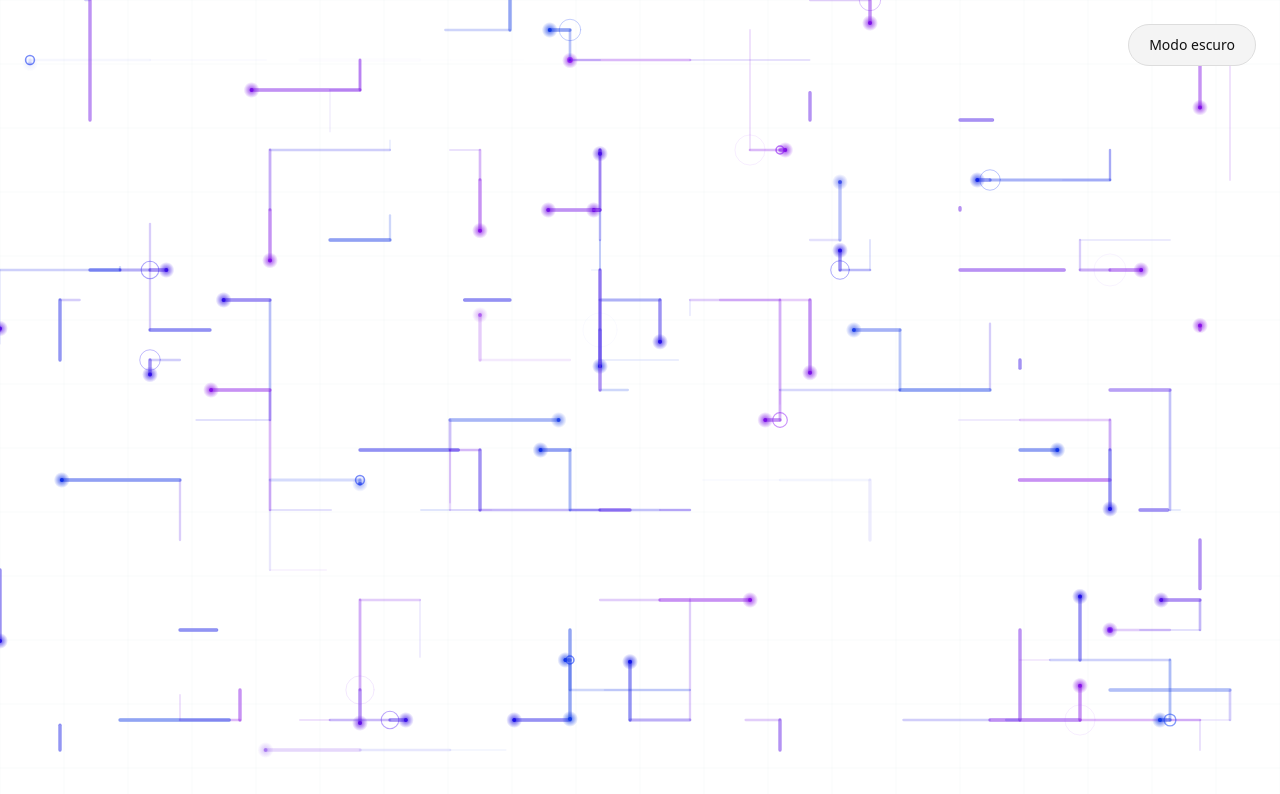
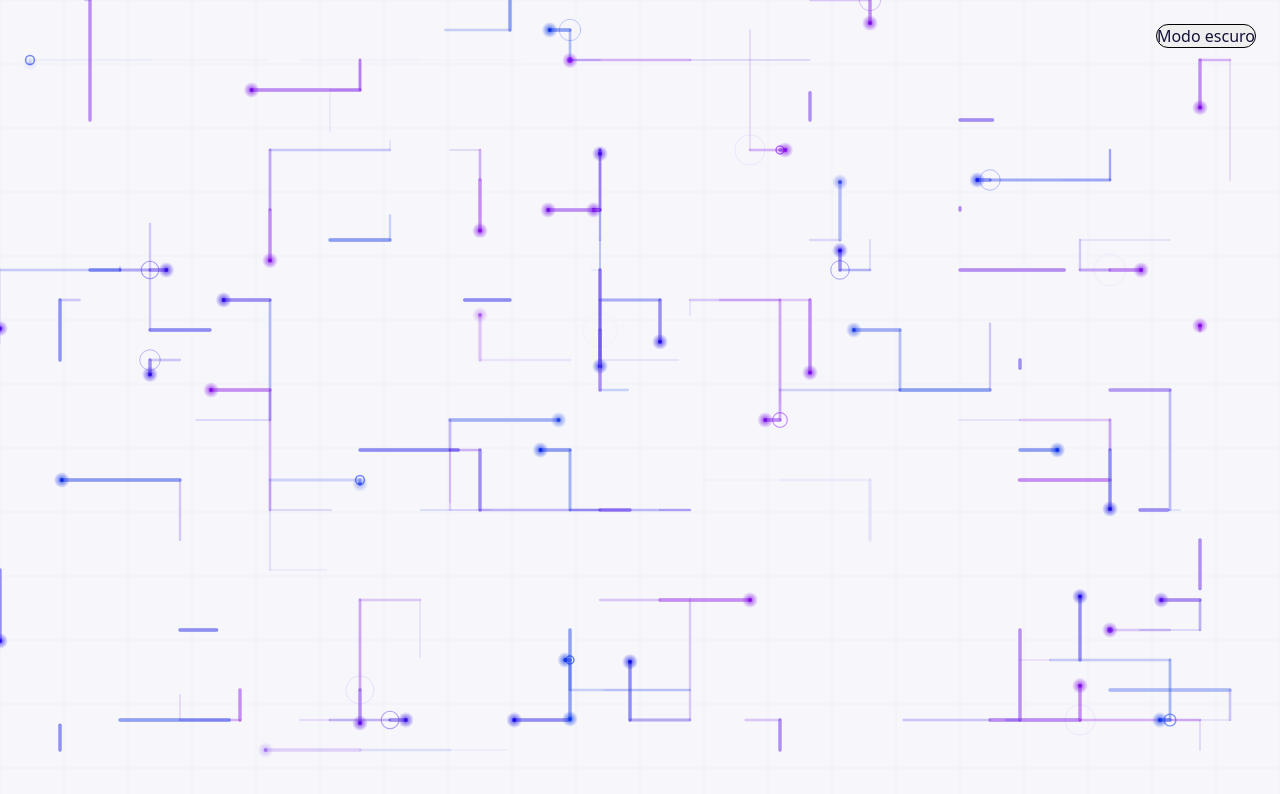
Before and after one commit to Plovatto/Portfolio, a React (Vite) app: page / in a window 1280 px wide. Shown: the top 794 px of the page. Built offline with nearby package versions, Linux system fonts and the light colour scheme.

Commit message:
:art: refactor: add design tokens and base styles

```diff
--- a/src/index.css
+++ /dev/null
@@ -1,45 +0,0 @@
-@import 'tailwindcss';
-
-@custom-variant dark (&:where([data-theme='dark'], [data-theme='dark'] *));
-
-:root {
-  --color-bg: #ffffff;
-  --color-text: #111111;
-  --color-surface: #f4f4f4;
-  --color-border: #dddddd;
-
-  --font-sans: system-ui, 'Segoe UI', Roboto, sans-serif;
-
-  color-scheme: light;
-}
-
-:root[data-theme='dark'] {
-  --color-bg: #0b0a16;
-  --color-text: #ffffff;
-  --color-surface: #18162a;
-  --color-border: #2c2a42;
-
-  color-scheme: dark;
-}
-
-@theme inline {
-  --color-bg: var(--color-bg);
-  --color-text: var(--color-text);
-  --color-surface: var(--color-surface);
-  --color-border: var(--color-border);
-  --font-sans: var(--font-sans);
-}
-
-body {
-  min-height: 100svh;
-  background-color: var(--color-bg);
-  color: var(--color-text);
-  font-family: var(--font-sans);
-  transition:
-    background-color 0.2s ease,
-    color 0.2s ease;
-}
-
-#root {
-  min-height: 100svh;
-}
--- a/src/main.tsx
+++ b/src/main.tsx
@@ -1,6 +1,6 @@
 import { StrictMode } from 'react'
 import { createRoot } from 'react-dom/client'
-import './index.css'
+import './styles/index.css'
 import App from './App.tsx'
 import { ThemeProvider } from './context/ThemeContext'
 
--- /dev/null
+++ b/src/styles/index.css
@@ -0,0 +1,347 @@
+@layer theme, utilities;
+@import 'tailwindcss/theme.css' layer(theme);
+@import 'tailwindcss/utilities.css' layer(utilities);
+
+@custom-variant dark (&:where([data-theme='dark'], [data-theme='dark'] *));
+
+:root {
+  --bg: #f6f6fb;
+  --panel: #ecebf6;
+  --text: #14123a;
+  --muted: #4c4874;
+  --faint: #5f5a8a;
+  --border: rgb(54 46 150 / 0.13);
+  --border-strong: rgb(62 48 190 / 0.3);
+  --blue: #2c4be0;
+  --violet: #7432e8;
+  --accent: #bf1681;
+  --signal: #4a35dc;
+  --tag: rgb(74 53 220 / 0.05);
+  --surface-top: rgb(255 255 255 / 0.98);
+  --surface-bottom: rgb(251 251 255 / 0.98);
+  --edge-a: rgb(44 75 224 / 0.26);
+  --edge-b: rgb(116 50 232 / 0.14);
+  --spot: rgb(74 53 220 / 0.06);
+  --led-off: rgb(62 48 190 / 0.16);
+  --led: #0b9a60;
+  --code: #f2f2f9;
+  --add: #0a7c4e;
+  --spark: var(--accent);
+  --board-trace: rgb(52 58 150 / 0.17);
+  --board-via: rgb(52 58 170 / 0.32);
+  --card-shadow: 0 1px 2px rgb(30 24 90 / 0.05), 0 18px 40px -22px rgb(40 30 130 / 0.22);
+
+  --f-display: 'Chakra Petch', system-ui, sans-serif;
+  --f-body: 'Figtree', system-ui, sans-serif;
+  --f-mono: 'JetBrains Mono', ui-monospace, monospace;
+
+  --act: 3.5rem;
+  --tabs: 2.75rem;
+  --sbar: 1.75rem;
+
+  --ease-out: cubic-bezier(0.23, 1, 0.32, 1);
+  --ease-in-out: cubic-bezier(0.77, 0, 0.175, 1);
+
+  color-scheme: light;
+}
+
+:root[data-theme='dark'] {
+  --bg: #07061a;
+  --panel: #0c0a24;
+  --text: #f4f1ff;
+  --muted: #aba4d9;
+  --faint: #948dc6;
+  --border: rgb(124 92 255 / 0.2);
+  --border-strong: rgb(140 110 255 / 0.5);
+  --blue: #4f7cff;
+  --violet: #a24dff;
+  --accent: #ff4fd8;
+  --signal: #8f73ff;
+  --tag: rgb(124 92 255 / 0.1);
+  --surface-top: rgb(24 19 58 / 0.96);
+  --surface-bottom: rgb(12 10 32 / 0.96);
+  --edge-a: rgb(90 120 255 / 0.38);
+  --edge-b: rgb(160 80 255 / 0.18);
+  --spot: rgb(110 80 255 / 0.16);
+  --led-off: rgb(140 110 255 / 0.22);
+  --led: #3dff9a;
+  --code: #0b0921;
+  --add: #3ddc97;
+  --spark: #fff;
+  --board-trace: rgb(44 62 214 / 0.34);
+  --board-via: rgb(70 86 240 / 0.52);
+  --card-shadow: none;
+
+  color-scheme: dark;
+}
+
+::view-transition-old(root),
+::view-transition-new(root) {
+  animation: none;
+  mix-blend-mode: normal;
+}
+
+* {
+  box-sizing: border-box;
+  margin: 0;
+  padding: 0;
+}
+
+html {
+  scroll-behavior: smooth;
+  scroll-padding-top: 4rem;
+}
+
+html,
+body {
+  overflow-x: clip;
+}
+
+body {
+  min-height: 100svh;
+  padding: var(--tabs) 0 var(--sbar) var(--act);
+  background: var(--bg);
+  color: var(--text);
+  font-family: var(--f-body);
+  -webkit-font-smoothing: antialiased;
+}
+
+a {
+  color: inherit;
+}
+
+button {
+  font: inherit;
+  color: inherit;
+}
+
+:focus-visible {
+  outline: 2px solid var(--signal);
+  outline-offset: 3px;
+  border-radius: 2px;
+}
+
+main {
+  position: relative;
+  z-index: 10;
+}
+
+.wrap {
+  width: min(100% - 4rem, 72rem);
+  margin-inline: auto;
+}
+
+.display {
+  font-family: var(--f-display);
+  font-weight: 650;
+  letter-spacing: -0.005em;
+  line-height: 1.05;
+}
+
+.h2 {
+  font-size: clamp(2rem, 4.2vw, 3.1rem);
+}
+
+.lede {
+  max-width: 50ch;
+  color: var(--muted);
+  font-size: 1.0625rem;
+  line-height: 1.6;
+}
+
+.section {
+  padding-block: clamp(4.5rem, 12vh, 6.5rem);
+}
+
+.chip {
+  position: relative;
+  isolation: isolate;
+  border: 1px solid transparent;
+  border-radius: 14px;
+  background:
+    linear-gradient(180deg, var(--surface-top), var(--surface-bottom)) padding-box,
+    linear-gradient(140deg, var(--edge-a), var(--edge-b) 55%, var(--edge-a)) border-box;
+  box-shadow: var(--card-shadow);
+}
+
+.chip::after {
+  content: '';
+  position: absolute;
+  inset: -1px;
+  padding: 1px;
+  border-radius: inherit;
+  background: linear-gradient(140deg, var(--blue), var(--violet), var(--accent));
+  mask:
+    linear-gradient(#000 0 0) content-box exclude,
+    linear-gradient(#000 0 0);
+  opacity: 0;
+  pointer-events: none;
+  transition: opacity 0.25s ease;
+}
+
+.chip[data-powered]::after {
+  opacity: 0.4;
+}
+
+.chip::before {
+  content: '';
+  position: absolute;
+  inset: 0;
+  z-index: -1;
+  border-radius: inherit;
+  background: radial-gradient(
+    420px circle at var(--mx, 50%) var(--my, 0%),
+    var(--spot),
+    transparent 65%
+  );
+  opacity: 0;
+  pointer-events: none;
+  transition: opacity 0.3s ease;
+}
+
+@media (hover: hover) and (pointer: fine) {
+  .chip:hover::after,
+  .chip:hover::before {
+    opacity: 1;
+  }
+}
+
+.chip-led {
+  position: absolute;
+  top: 16px;
+  right: 16px;
+  width: 6px;
+  height: 6px;
+  border-radius: 50%;
+  background: var(--led-off);
+  transition:
+    background-color 0.4s ease-out,
+    box-shadow 0.4s ease-out;
+}
+
+.chip[data-powered] .chip-led {
+  background: var(--blue);
+  box-shadow: 0 0 6px 1px var(--blue);
+}
+
+.btn {
+  position: relative;
+  display: inline-flex;
+  align-items: center;
+  gap: 0.5rem;
+  min-height: 2.75rem;
+  padding: 0 1.25rem;
+  overflow: hidden;
+  isolation: isolate;
+  border: 1px solid var(--border-strong);
+  border-radius: 8px;
+  background: color-mix(in oklab, var(--bg) 75%, transparent);
+  font: 600 0.9375rem var(--f-body);
+  text-decoration: none;
+  cursor: pointer;
+  transition:
+    border-color 0.15s ease,
+    background-color 0.15s ease,
+    filter 0.15s ease,
+    transform 160ms var(--ease-out);
+}
+
+.btn:active {
+  transform: scale(0.97);
+}
+
+.btn-primary {
+  border-color: transparent;
+  background: linear-gradient(120deg, #3440d0, #6d22dc);
+  color: #fff;
+}
+
+.btn-primary::after {
+  content: '';
+  position: absolute;
+  inset: 0;
+  z-index: -1;
+  background: linear-gradient(
+    105deg,
+    transparent 30%,
+    rgb(255 255 255 / 0.22) 50%,
+    transparent 70%
+  );
+  transform: translateX(-110%);
+  pointer-events: none;
+}
+
+@media (hover: hover) and (pointer: fine) {
+  .btn:hover {
+    border-color: var(--text);
+    background-color: color-mix(in oklab, var(--violet) 10%, var(--bg));
+  }
+
+  .btn-primary:hover {
+    border-color: transparent;
+    filter: brightness(1.12);
+  }
+
+  .btn-primary:hover::after {
+    transform: translateX(110%);
+    transition: transform 700ms var(--ease-out);
+  }
+}
+
+@media (prefers-reduced-motion: reduce) {
+  .btn,
+  .btn:active {
+    transform: none;
+  }
+
+  .btn-primary::after {
+    display: none;
+  }
+}
+
+::selection {
+  background: color-mix(in oklab, var(--accent) 32%, transparent);
+  color: var(--text);
+}
+
+input,
+textarea {
+  caret-color: var(--accent);
+}
+
+a,
+button {
+  -webkit-tap-highlight-color: transparent;
+}
+
+@media (max-width: 900px) {
+  :root {
+    --bottom-nav: 3.5rem;
+    --safe-bottom: env(safe-area-inset-bottom, 0px);
+  }
+
+  body {
+    padding-left: 0;
+    padding-bottom: calc(var(--sbar) + var(--bottom-nav) + var(--safe-bottom));
+  }
+
+  .wrap {
+    width: min(100% - 2.5rem, 72rem);
+  }
+
+  .section-head {
+    margin-bottom: 2rem;
+  }
+}
+
+@media (max-width: 420px) {
+  .wrap {
+    width: calc(100% - 2rem);
+  }
+}
+
+@media (prefers-reduced-motion: reduce) {
+  html {
+    scroll-behavior: auto;
+  }
+}
```
